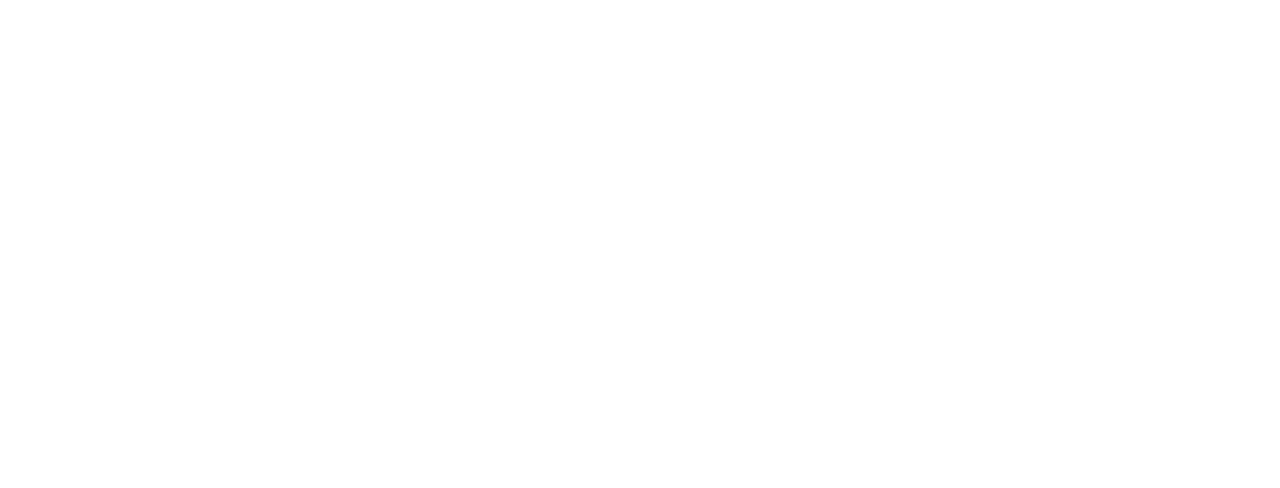
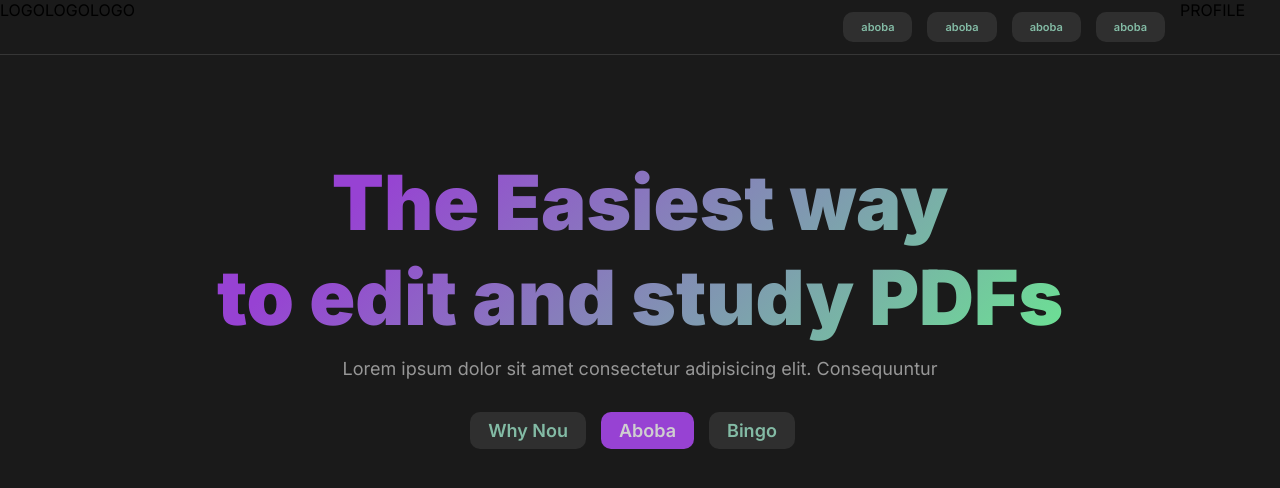
Before and after one commit to Avcharov/pdfsharp-online, a Vue app: page / in a window 1280 px wide. Shown: the top 488 px of the page. Built offline with nearby package versions, Linux system fonts and the light colour scheme.

Commit message:
Added mocks of header,navbar,button, welcomePage

```diff
--- a/src/App.vue
+++ b/src/App.vue
@@ -1,11 +1,38 @@
 <template>
+  <div class="welcome-page">
+    <Header></Header>
+    <WelcomePage></WelcomePage>
+    <div class="welcome-page-footer"></div>
+  </div>
 </template>
 
 <script>
+import Header from "@/core/components/_Header.vue";
+import WelcomePage from "@/features/welcome/pages/_WelcomePage.vue";
 export default {
-  name: 'App'
-}
+  name: "App",
+  components: {
+    Header,
+    WelcomePage,
+  },
+};
 </script>
 
 <style>
+@import url("https://fonts.googleapis.com/css2?family=Inter:wght@100;300;400;600;900&display=swap");
+* {
+  margin: 0;
+  padding: 0;
+  box-sizing: border-box;
+  font-family: "Inter";
+}
+.container {
+  max-width: 1140px;
+  margin: 0 auto;
+  height: 70px;
+}
+.welcome-page {
+  background-color: #1a1a1a;
+  min-height: 100vh;
+}
 </style>
--- a/src/core/components/_Header.vue
+++ b/src/core/components/_Header.vue
@@ -0,0 +1,32 @@
+<template>
+  <div class="header">
+    <div class="header__logo" style="width: 200px">LOGOLOGOLOGO</div>
+    <div class="header__wrapper">
+      <Navbar></Navbar>
+      <div class="header__user" style="width: 100px">PROFILE</div>
+    </div>
+  </div>
+</template>
+
+<script>
+import Navbar from "@/core/components/_Navbar.vue";
+export default {
+  name: "Header",
+  components: {
+    Navbar,
+  },
+};
+</script>
+
+<style scoped>
+.header {
+  height: 55px;
+  width: 100%;
+  border-bottom: 1px solid #363636;
+  display: flex;
+  justify-content: space-between;
+}
+.header__wrapper {
+  display: flex;
+}
+</style>
--- a/src/core/components/_Navbar.vue
+++ b/src/core/components/_Navbar.vue
@@ -0,0 +1,23 @@
+<template>
+  <div class="navbar">
+    <AppButton class="button button_navbar">aboba</AppButton>
+    <AppButton class="button button_navbar">aboba</AppButton>
+    <AppButton class="button button_navbar">aboba</AppButton>
+    <AppButton class="button button_navbar">aboba</AppButton>
+  </div>
+</template>
+
+<script>
+export default {
+  name: "Navbar",
+};
+</script>
+
+<style scoped>
+.navbar {
+  display: flex;
+  justify-content: end;
+  align-items: center;
+}
+
+</style>
--- a/src/features/welcome/pages/_WelcomePage.vue
+++ b/src/features/welcome/pages/_WelcomePage.vue
@@ -0,0 +1,61 @@
+<template>
+    <div class="welcome-page-content">
+      <div class="router">
+        <div class="container">
+          <h1 class="router__header">
+            The Easiest way <br />
+            to edit and study PDFs
+          </h1>
+          <p class="router__subheader">
+            Lorem ipsum dolor sit amet consectetur adipisicing elit.
+            Consequuntur
+          </p>
+
+          <div class="router__actions">
+            <AppButton>
+              Why Nou
+            </AppButton>
+            <AppButton class="button_green">Aboba</AppButton>
+            <AppButton>Bingo</AppButton>
+          </div>
+        </div>
+      </div>
+    </div>
+</template>
+
+<script>
+    export default {
+        name: "WelcomePage",
+    }
+</script>
+
+<style scoped>
+.router {
+  min-height: 700px;
+  padding: 70px 0px;
+}
+.router__header {
+  margin-top: 30px;
+  text-align: center;
+  font-size: 76px;
+  line-height: 1.25;
+  background: -webkit-linear-gradient(315deg, #9742d3 25%, #64ff88);
+  background-clip: text;
+  -webkit-text-fill-color: transparent;
+}
+
+.router__subheader {
+  line-height: 1.5;
+  margin-top: 10px;
+  text-align: center;
+  color: #979797;
+  font-size: 18px;
+}
+.router__actions{
+  margin-top: 30px;
+  width: 100%;
+  display: flex;
+  justify-content: center;
+  align-items: center;
+}
+</style>
--- a/src/main.js
+++ b/src/main.js
@@ -1,4 +1,11 @@
-import { createApp } from 'vue'
-import App from './App.vue'
+import { createApp } from "vue";
+import App from "./App.vue";
+import components from "@/shared";
 
-createApp(App).mount('#app')
+const app = createApp(App);
+
+components.forEach(component => {
+    app.component(component.name, component);
+})
+
+app.mount("#app");
--- a/src/shared/_Button.vue
+++ b/src/shared/_Button.vue
@@ -0,0 +1,40 @@
+<template>
+    <button class="button"><slot></slot></button>
+</template>
+
+<script>
+export default {
+  name: "AppButton",
+};
+</script>
+
+<style>
+.button {
+  padding: 8px 18px;
+  border-radius: 10px;
+  border: none;
+  background-color: #2f2f2f;
+  color: #83bba5;
+  font-size: 18px;
+  cursor: pointer;
+  font-weight: 600;
+  margin-right: 15px;
+  transition: 0.2s all;
+}
+
+.button:hover {
+  background-color: #3b3b3b;
+}
+
+.button_green {
+  background-color: #9742d3;
+  color: #cfcfcf;
+}
+
+.button_green:hover {
+  background-color: #a549e7;
+}
+.button_navbar {
+  font-size: 11px;
+}
+</style>
--- /dev/null
+++ b/src/shared/index.js
@@ -0,0 +1,5 @@
+import AppButton from "@/shared/_Button.vue";
+
+export default [
+    AppButton,
+];
```
